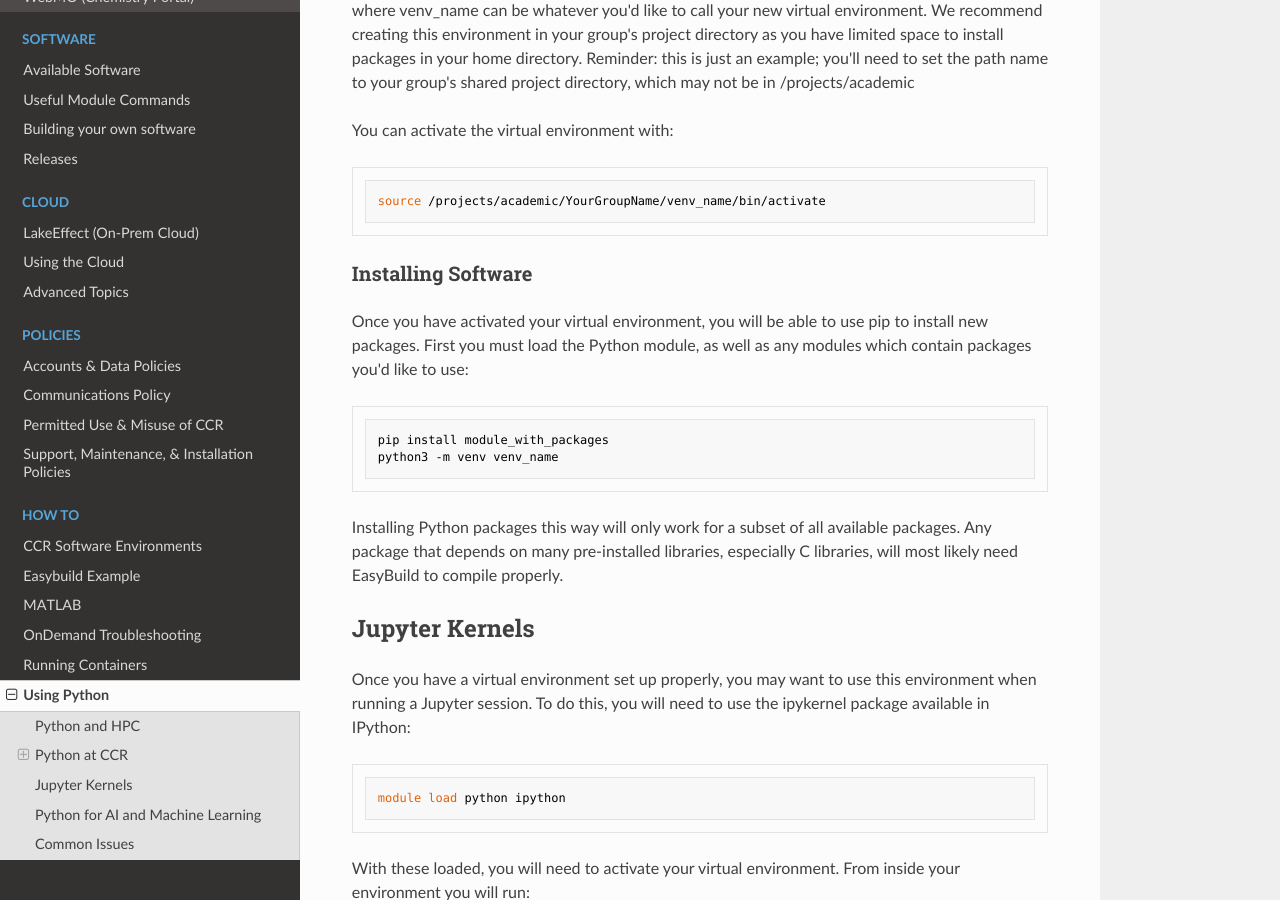
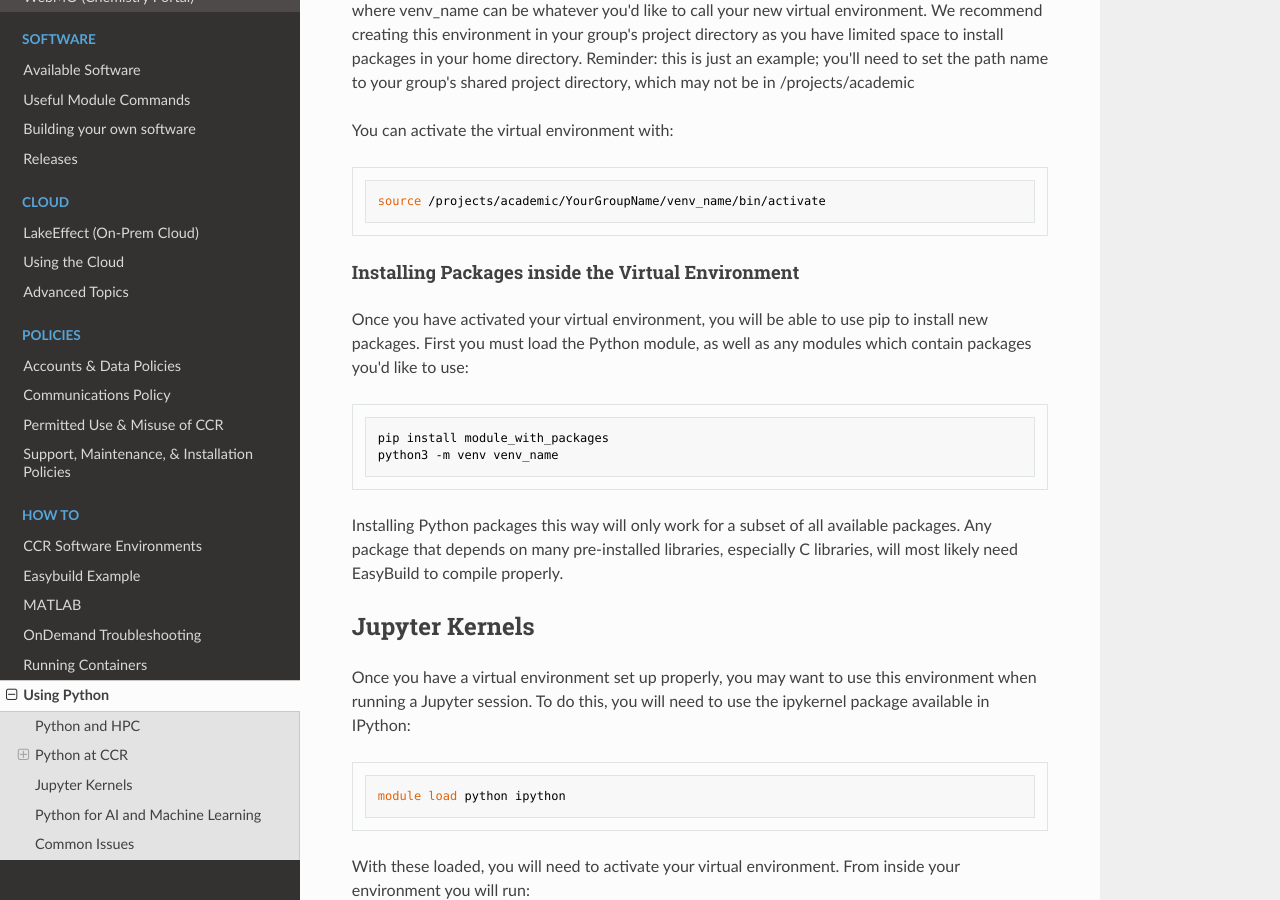
Before and after one commit to ubccr/ccrdocs, an MkDocs documentation site: the page built from pages/howto/python.md, in a window 1280 px wide and 900 px high, scrolled down 1917 px. Built offline with MkDocs 1.6.1, drawn with Linux system fonts in a browser that asks for light colours; nearby versions of some CDN libraries.

Commit message:
Update pages/howto/python.md
Co-authored-by: Dori Sajdak <djm29@buffalo.edu>

````diff
--- a/pages/howto/python.md
+++ b/pages/howto/python.md
@@ -55,7 +55,7 @@ You can activate the virtual environment with:
 source /projects/academic/YourGroupName/venv_name/bin/activate
 ```
 
-### Installing Software
+#### Installing Packages inside the Virtual Environment
 
 Once you have activated your virtual environment, you will be able to use pip to install new packages. First you must load the Python module, as well as any modules which contain packages you'd like to use:
 
````
